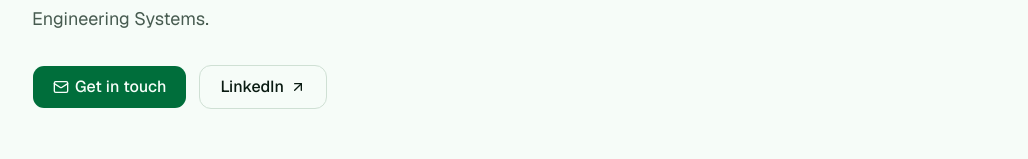
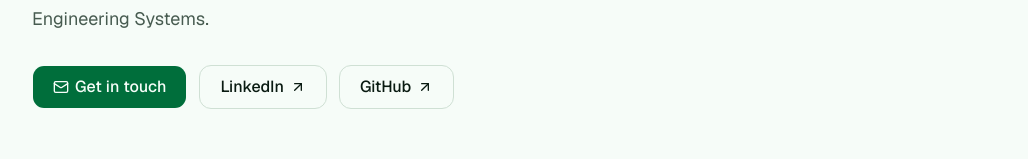
Before and after one commit to trulynana/portfolio-website-design, a Next.js app: page / in a window 1280 px wide. Shown: the part 462-621 px from the top of the page, without its empty margins (120-1148 px from the left). Built offline with nearby package versions, Linux system fonts and the light colour scheme.

Commit message:
Add GitHub link next to LinkedIn

```diff
--- a/components/contact-section.tsx
+++ b/components/contact-section.tsx
@@ -41,6 +41,21 @@ export function ContactSection() {
               <span className="sr-only">(opens in a new tab)</span>
             </a>
           </li>
+          <li>
+            <a
+              href={profile.github}
+              target="_blank"
+              rel="noopener noreferrer"
+              className="flex items-center gap-4 rounded-xl bg-primary-foreground/10 p-4 outline-none transition-colors hover:bg-primary-foreground/20 focus-visible:ring-3 focus-visible:ring-primary-foreground/60"
+            >
+              <ArrowUpRight className="size-5 shrink-0" aria-hidden="true" />
+              <span className="flex min-w-0 flex-col">
+                <span className="text-sm opacity-80">GitHub</span>
+                <span className="truncate font-medium">github.com/trulynana</span>
+              </span>
+              <span className="sr-only">(opens in a new tab)</span>
+            </a>
+          </li>
         </ul>
       </div>
     </section>
--- a/components/hero.tsx
+++ b/components/hero.tsx
@@ -48,6 +48,16 @@ export function Hero() {
             <ArrowUpRight aria-hidden="true" />
             <span className="sr-only">(opens in a new tab)</span>
           </a>
+          <a
+            href={profile.github}
+            target="_blank"
+            rel="noopener noreferrer"
+            className={cn(buttonVariants({ variant: 'outline', size: 'lg' }), 'h-11 px-5 text-base')}
+          >
+            GitHub
+            <ArrowUpRight aria-hidden="true" />
+            <span className="sr-only">(opens in a new tab)</span>
+          </a>
         </div>
       </div>
       </div>
--- a/lib/site.ts
+++ b/lib/site.ts
@@ -3,6 +3,7 @@ export const profile = {
   role: 'Full Stack Engineer',
   email: 'sarpong.nana@northeastern.edu',
   linkedin: 'https://linkedin.com/in/nana-sarpong/',
+  github: 'https://www.github.com/trulynana',
 }
 
 export const skillGroups = [
```
